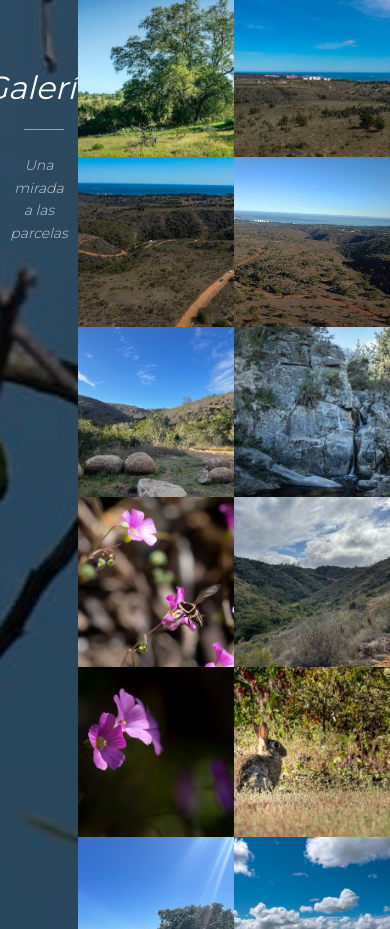
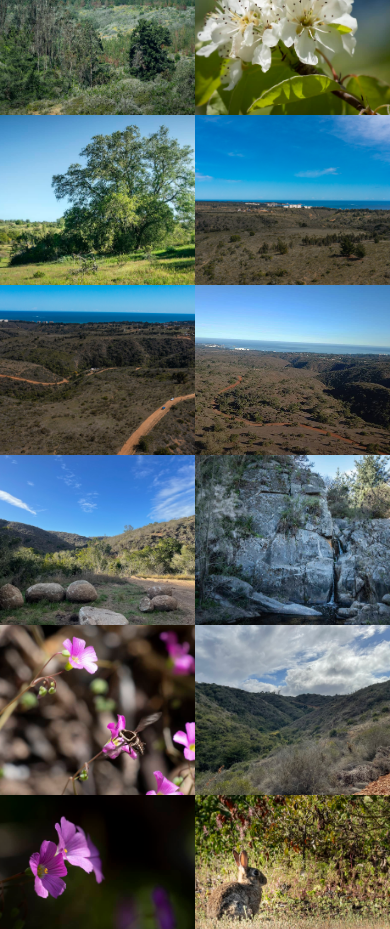
Before and after one commit to lukas-code-master-ctp/parque-algarrobo, a Next.js app in the folder parque-algarrobo/: page / in a window 390 px wide. Shown: the part 2680-3609 px from the top of the page. Built offline with nearby package versions, Linux system fonts and the light colour scheme.

Commit message:
fix: galeria panel as top strip on mobile, side panel on desktop

```diff
--- a/parque-algarrobo/components/Galeria.tsx
+++ b/parque-algarrobo/components/Galeria.tsx
@@ -28,10 +28,10 @@ export default function Galeria() {
   }, [lightboxIndex])
 
   return (
-    <section id="galeria" className="flex" style={{ lineHeight: 0 }}>
+    <section id="galeria" className="flex flex-col md:flex-row" style={{ lineHeight: 0 }}>
 
-      {/* Panel izquierdo */}
-      <div className="w-1/5 md:w-1/4 flex-shrink-0 relative overflow-hidden">
+      {/* Franja superior (mobile) / Panel izquierdo (desktop) */}
+      <div className="w-full h-32 md:w-1/4 md:h-auto flex-shrink-0 relative overflow-hidden">
         <Image
           src="/galeria/galeria-5.jpg"
           alt="Galería fondo"
@@ -51,9 +51,9 @@ export default function Galeria() {
           >
             Galería
           </h2>
-          <div className="w-10 h-px mx-auto" style={{ backgroundColor: 'rgba(255,255,255,0.5)', marginTop: '1.5rem', marginBottom: '1.5rem' }} />
+          <div className="w-10 h-px mx-auto hidden md:block" style={{ backgroundColor: 'rgba(255,255,255,0.5)', marginTop: '1.5rem', marginBottom: '1.5rem' }} />
           <p
-            className="italic font-light text-sm leading-relaxed"
+            className="italic font-light text-sm leading-relaxed hidden md:block"
             style={{ fontFamily: 'var(--font-montserrat), sans-serif', color: 'rgba(255,255,255,0.75)' }}
           >
             Una mirada a las parcelas
```
